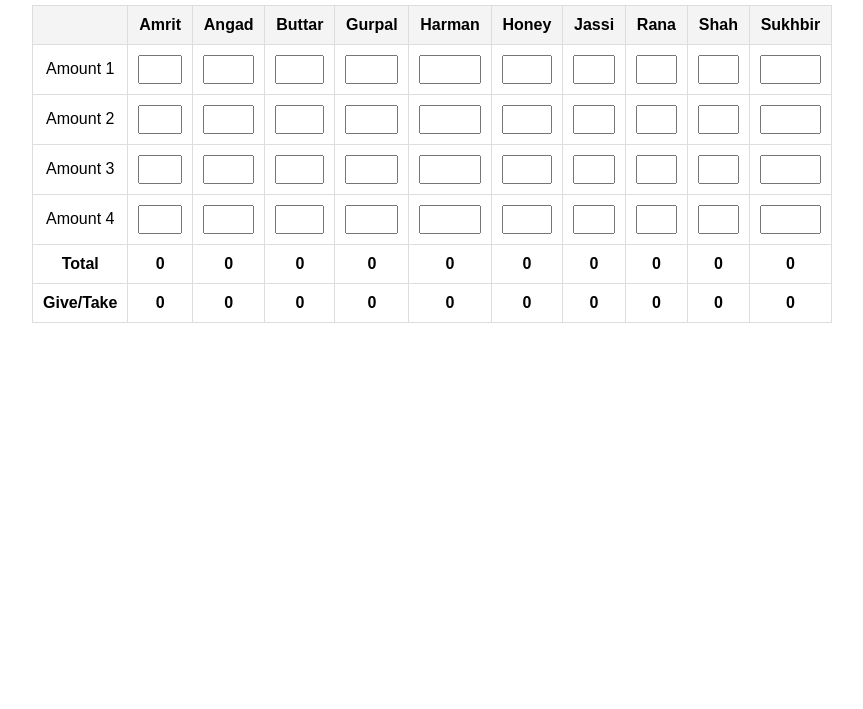
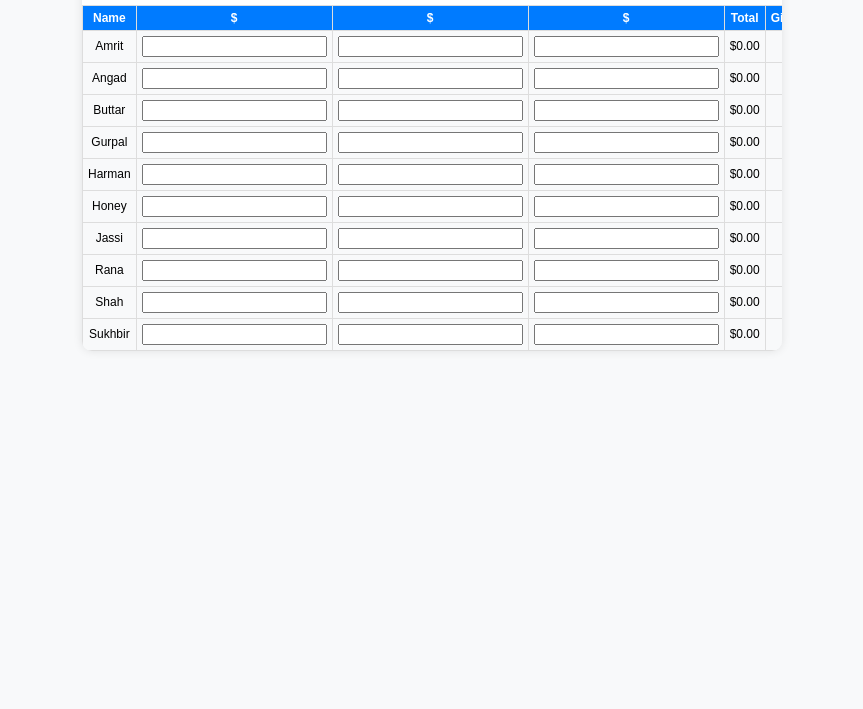
Before and after one commit to angadpreetmalhi/grocery, a plain HTML site: page index.html in a window 1280 px wide. Shown: the part 91-800 px from the top of the page, without its empty margins (208-1071 px from the left). Drawn offline with Linux system fonts and the light colour scheme.

Commit message:
Update index.html

```diff
--- a/index.html
+++ b/index.html
@@ -7,52 +7,79 @@
   <style>
     body {
       font-family: Arial, sans-serif;
+      padding: 20px;
+      background-color: #f8f9fa;
       display: flex;
       justify-content: center;
-      padding: 20px;
     }
     .container {
-      max-width: 800px;
       width: 100%;
+      max-width: 700px; /* Adjusted width for 10 names */
       overflow-x: auto;
+      background-color: #fff;
+      border-radius: 10px;
+      box-shadow: 0 0 10px rgba(0, 0, 0, 0.1);
     }
     table {
       width: 100%;
       border-collapse: collapse;
     }
     th, td {
+      padding: 5px;
+      text-align: center;
       border: 1px solid #ddd;
-      padding: 10px;
-      text-align: center;
+      font-size: 12px; /* Reduced font size for narrower columns */
     }
     th {
-      background-color: #f4f4f4;
+      background-color: #007bff;
+      color: white;
+    }
+    td {
+      background-color: #f8f9fa;
     }
     .input-cell input {
       width: 100%;
       box-sizing: border-box;
       text-align: right;
-      padding: 5px;
+      padding: 2px;
+      border: 1px solid #ddd;
+      border-radius: 4px;
+      max-width: 40px; /* Set max width for input fields */
     }
     .total, .give-take {
       font-weight: bold;
+    }
+    .totals, .give-take {
+      margin-top: 10px;
+      font-weight: bold;
+      color: #333;
+    }
+    .name-header {
+      font-weight: bold;
+      font-size: 12px; /* Smaller font size for narrow columns */
+    }
+    .amount-column, .total-column, .give-take-column {
+      width: 40px; /* Fixed narrow width for $ columns, Total, and Give/Take columns */
     }
   </style>
 </head>
 <body>
   <div class="container">
-    <h2>Grocery Give and Take</h2>
+    <h2 style="text-align: center;">Grocery Give and Take</h2>
     <table>
       <thead>
-        <tr id="nameRow"></tr>
+        <tr>
+          <th class="name-header">Name</th>
+          <th class="amount-column">$</th>
+          <th class="amount-column">$</th>
+          <th class="amount-column">$</th>
+          <th class="total-column">Total</th>
+          <th class="give-take-column">Give/Take</th>
+        </tr>
       </thead>
       <tbody id="inputRows">
-        <!-- Rows for input will be generated here -->
+        <!-- Rows for each person will be generated here -->
       </tbody>
-      <tfoot>
-        <tr id="totalRow" class="total"></tr>
-        <tr id="giveTakeRow" class="give-take"></tr>
-      </tfoot>
     </table>
   </div>
 
@@ -60,41 +87,48 @@
     // List of names
     const names = ['Amrit', 'Angad', 'Buttar', 'Gurpal', 'Harman', 'Honey', 'Jassi', 'Rana', 'Shah', 'Sukhbir'];
 
-    // Function to render the initial table structure
+    // Function to render the table rows for each person
     function renderTable() {
-      const nameRow = document.getElementById('nameRow');
-      const inputRows = document.getElementById('inputRows');
-      const totalRow = document.getElementById('totalRow');
-      const giveTakeRow = document.getElementById('giveTakeRow');
+      const tbody = document.getElementById('inputRows');
 
-      // Render name headers
-      nameRow.innerHTML = '<th></th>'; // Empty cell for the corner
+      // Create a row for each person
       names.forEach((name, index) => {
-        nameRow.innerHTML += `<th>${name}</th>`;
+        const row = document.createElement('tr');
+
+        // Name cell
+        const nameCell = document.createElement('td');
+        nameCell.innerText = name;
+        row.appendChild(nameCell);
+
+        // Amount inputs (3 columns with $ sign)
+        for (let i = 0; i < 3; i++) {
+          const amountCell = document.createElement('td');
+          amountCell.classList.add('amount-column'); // Apply the fixed width
+          const input = document.createElement('input');
+          input.type = 'number';
+          input.id = `input-${index}-${i}`;
+          input.min = '0';
+          input.classList.add('input-cell');
+          input.oninput = calculateTotals;
+          amountCell.appendChild(input);
+          row.appendChild(amountCell);
+        }
+
+        // Total and Give/Take cells
+        const totalCell = document.createElement('td');
+        totalCell.id = `total-${index}`;
+        totalCell.classList.add('total-column');
+        totalCell.innerText = '$0.00';
+        row.appendChild(totalCell);
+
+        const giveTakeCell = document.createElement('td');
+        giveTakeCell.id = `give-take-${index}`;
+        giveTakeCell.classList.add('give-take-column');
+        giveTakeCell.innerText = '$0.00';
+        row.appendChild(giveTakeCell);
+
+        tbody.appendChild(row);
       });
-
-      // Render 4 input rows
-      for (let i = 0; i < 4; i++) {
-        const row = document.createElement('tr');
-        row.classList.add('input-row');
-        row.innerHTML = `<td>Amount ${i + 1}</td>`;
-        for (let j = 0; j < names.length; j++) {
-          row.innerHTML += `<td class="input-cell"><input type="number" id="input-${i}-${j}" min="0" oninput="calculateTotals()"></td>`;
-        }
-        inputRows.appendChild(row);
-      }
-
-      // Render total row
-      totalRow.innerHTML = '<td>Total</td>';
-      for (let j = 0; j < names.length; j++) {
-        totalRow.innerHTML += `<td id="total-${j}">0</td>`;
-      }
-
-      // Render give/take row
-      giveTakeRow.innerHTML = '<td>Give/Take</td>';
-      for (let j = 0; j < names.length; j++) {
-        giveTakeRow.innerHTML += `<td id="give-take-${j}">0</td>`;
-      }
     }
 
     // Function to calculate the totals and give/take amounts
@@ -106,12 +140,12 @@
       // Calculate total for each person
       for (let j = 0; j < numPeople; j++) {
         let total = 0;
-        for (let i = 0; i < 4; i++) { // Updated to loop over 4 rows
-          const amount = parseFloat(document.getElementById(`input-${i}-${j}`).value) || 0;
+        for (let i = 0; i < 3; i++) {
+          const amount = parseFloat(document.getElementById(`input-${j}-${i}`).value) || 0;
           total += amount;
         }
         totals.push(total);
-        document.getElementById(`total-${j}`).innerText = total.toFixed(2);
+        document.getElementById(`total-${j}`).innerText = `$${total.toFixed(2)}`;
         grandTotal += total;
       }
 
@@ -120,8 +154,8 @@
 
       // Calculate give/take amount for each person
       for (let j = 0; j < numPeople; j++) {
-        const giveTake = average - totals[j];
-        document.getElementById(`give-take-${j}`).innerText = giveTake.toFixed(2);
+        const giveTake = totals[j] - average;
+        document.getElementById(`give-take-${j}`).innerText = `$${giveTake.toFixed(2)}`;
       }
     }
 
```
